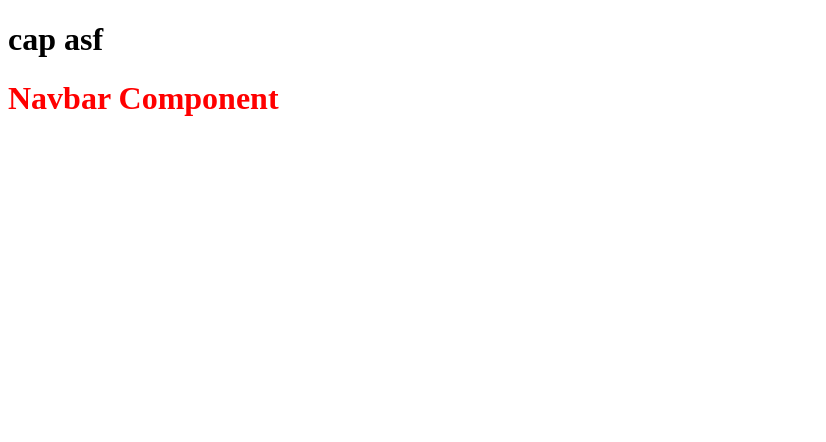
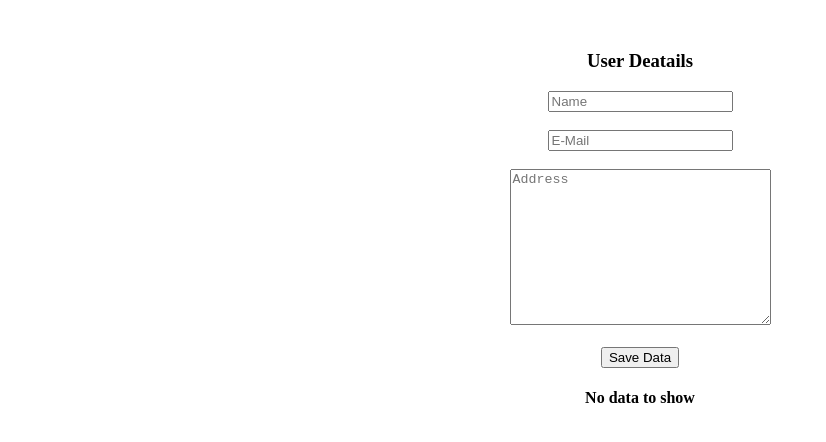
Before and after one commit to johnmmounce/Angluar-Blogsite, an Angular app in the folder Blogsite/: page / in a window 1280 px wide. Shown: the top 442 px of the page, without its empty margins (0-826 px from the left). Built offline with nearby package versions, Linux system fonts and the light colour scheme.

Commit message:
learning angualr

```diff
--- a/Blogsite/src/app/app.component.css
+++ b/Blogsite/src/app/app.component.css
@@ -0,0 +1,13 @@
+.form-area{
+    margin-top: 50px;
+    text-align: center;
+}
+
+.table-area{
+    position: absolute;
+    left: 30%;
+}
+
+h4{
+    text-align: center;
+}
--- a/Blogsite/src/app/app.component.html
+++ b/Blogsite/src/app/app.component.html
@@ -1,3 +1,45 @@
-<h1>  cap asf</h1>
+<div class="form-area">
+    <h3>User Deatails</h3>
+    <input type="text" placeholder="Name" [(ngModel)] = 'name'>
+    <br><br>
 
-<app-navbar></app-navbar>
+    <input type="email" placeholder="E-Mail" [(ngModel)] = 'email'>
+    <br><br>
+
+    <textarea cols="30" rows ="10" placeholder="Address" [(ngModel)] = 'address'></textarea>
+    <br><br>
+
+    <button (click)="onClick()"> Save Data </button>
+
+</div>
+
+
+<div *ngIf = "userArray.length > 0; else noData">
+<div class="table-area">
+    <table width = '500'>
+        <thead>
+            <tr>
+                <th>#</th>
+                <th>Name</th>
+                <th>Email</th>
+                <th>Address</th>
+                <th>Action</th>
+            </tr>
+        </thead>
+
+        <tbody>
+            <tr *ngFor="let user of userArray; let i = index">
+                <td>{{ i + 1 }}</td>
+                <td>{{ user.name }}</td>
+                <td>{{ user.email }}</td>
+                <td>{{ user.address }}</td>
+                <td> <button (click) = "onDelete(i)"> Delete </button></td>
+            </tr>
+        </tbody>
+    </table>
+</div>
+</div>
+
+<ng-template #noData>
+    <h4>No data to show</h4>
+</ng-template>
--- a/Blogsite/src/app/app.component.ts
+++ b/Blogsite/src/app/app.component.ts
@@ -1,10 +1,34 @@
-import { Component } from '@angular/core';
+import { Component, ViewChild, AfterViewInit } from '@angular/core';
+import { PostComponent } from './post/post.component';
+import { log } from 'console';
+import { Key } from 'readline';
+import { stat } from 'fs';
 
 @Component({
   selector: 'app-root',
   templateUrl: './app.component.html',
   styleUrl: './app.component.css'
 })
-export class AppComponent {
-  title = 'Blogsite';
+export class AppComponent{
+
+  name?:string;
+  email?:string;
+  address?:string;
+
+  userArray: Array<any> = [];
+
+  onClick(){
+    this.userArray.push({
+      "name": this.name,
+      "email": this.email,
+      "address": this.address
+    })
+
+    console.log(this.userArray)
+  }
+
+  onDelete(index:any){
+    this.userArray.splice(index, 1);
+  }
+
 }
--- /dev/null
+++ b/Blogsite/src/app/post-list/post-list.component.html
@@ -0,0 +1,2 @@
+<h1>Post List Component</h1>
+<p>{{ fromPostParent }}</p>
--- /dev/null
+++ b/Blogsite/src/app/post-list/post-list.component.ts
@@ -0,0 +1,18 @@
+import { Component, OnInit, Input } from '@angular/core';
+
+@Component({
+  selector: 'app-post-list',
+  templateUrl: './post-list.component.html',
+  styleUrl: './post-list.component.css'
+})
+export class PostListComponent implements OnInit {
+
+  @Input() fromPostParent:string = "";
+
+  constructor() {}
+
+  ngOnInit(): void{
+
+  }
+
+}
--- a/Blogsite/src/app/post/post.component.html
+++ b/Blogsite/src/app/post/post.component.html
@@ -1 +1,6 @@
-<p>post works!</p>
+<h1>{{ title }}</h1>
+<h3>{{ fromParent }}</h3>
+
+<app-post-list [fromPostParent]='postParentMessage'></app-post-list>
+
+<button (click)="sendMessage()">click</button>
--- a/Blogsite/src/app/post/post.component.ts
+++ b/Blogsite/src/app/post/post.component.ts
@@ -1,10 +1,36 @@
-import { Component } from '@angular/core';
+import { Component, OnInit, Input, Output, EventEmitter, output } from '@angular/core';
+import { log } from 'console';
 
 @Component({
   selector: 'app-post',
   templateUrl: './post.component.html',
-  styleUrl: './post.component.css'
+  styleUrls: ['./post.component.css']
 })
-export class PostComponent {
+export class PostComponent implements OnInit {
 
+  title:string = "List of Posts";
+  message:string = "message post";
+
+  postParentMessage:string = "hello from the parent (post component)";
+
+  childMessage:string= 'from child component';
+
+  outputChildMessage:string = 'message from child component via output';
+
+  @Input() fromParent:string = "";
+
+
+  @Output() messageEvent = new EventEmitter<string>();
+
+
+
+  constructor(){}
+
+  ngOnInit(): void{
+
+  }
+
+  sendMessage(){
+    this.messageEvent.emit(this.outputChildMessage);
+  }
 }
```
Also changed, not shown: Blogsite/src/app/app.module.ts (+6 -3 lines), Blogsite/src/app/post-list/post-list.component.css (added), 1 other file (tests, documents, lock files or other folders).
